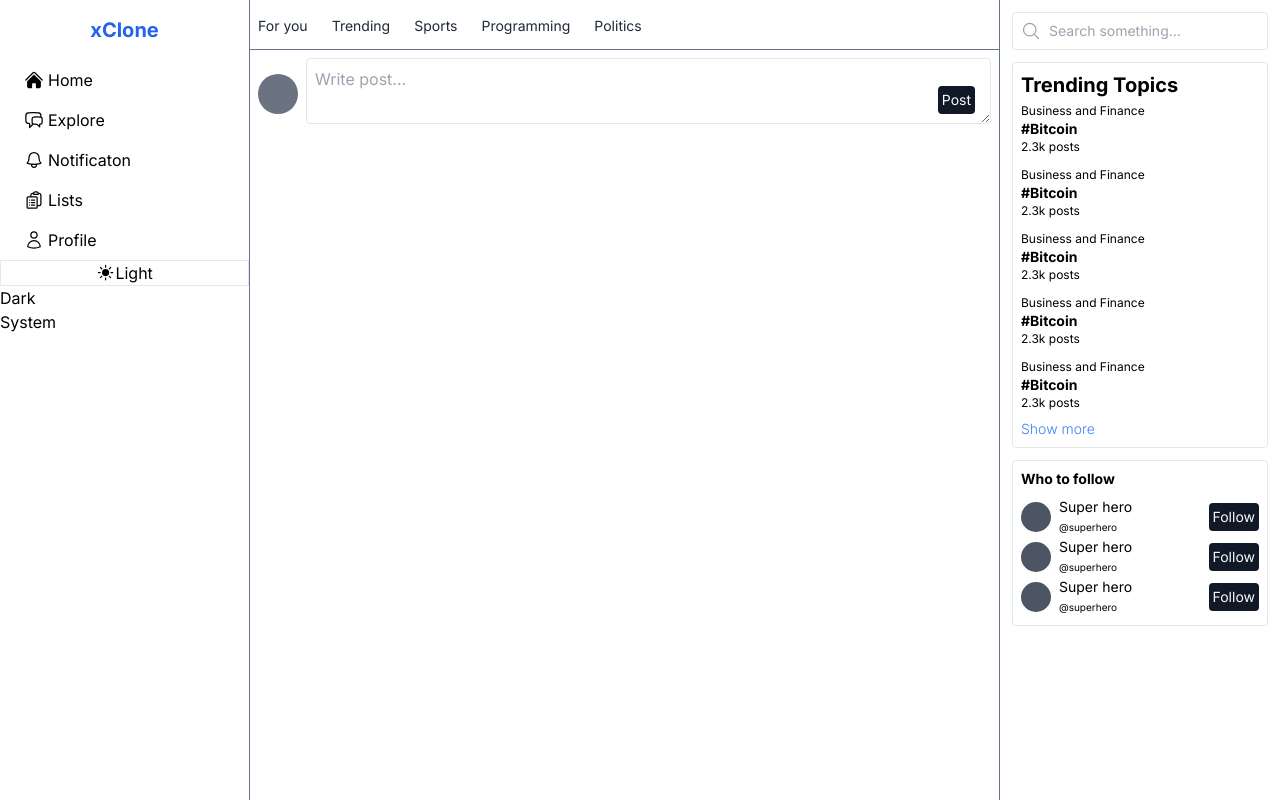
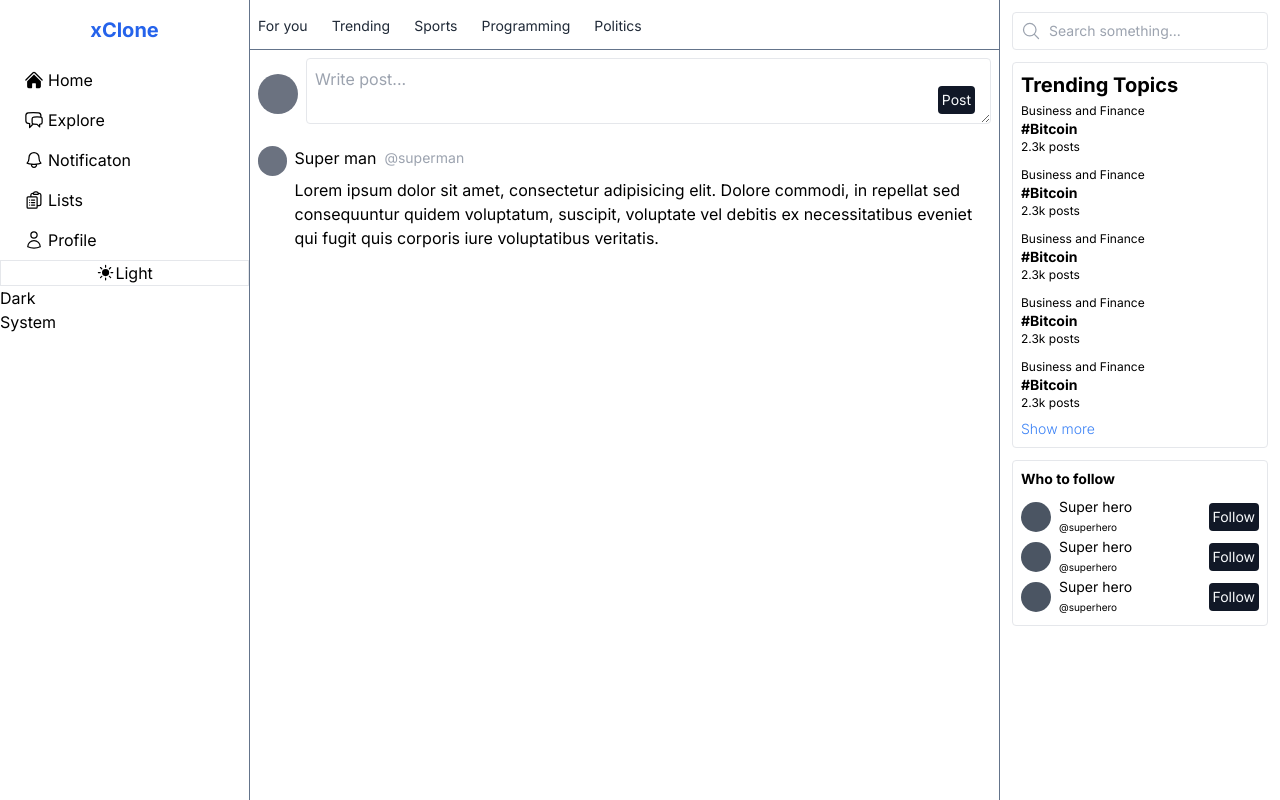
Before and after one commit to ashsajal1/xclone, a Next.js app: page / in a window 1280 px wide. Built offline with nearby package versions, Linux system fonts and the light colour scheme.

Commit message:
Create a post skleton

```diff
--- a/src/app/page.tsx
+++ b/src/app/page.tsx
@@ -1,5 +1,6 @@
 'use client';
 import LeftSideBar from "@/components/left-sidebar";
+import Post from "@/components/post";
 import RightSidebar from "@/components/right-sidebar";
 import WritePost from "@/components/write-post";
 import { useState } from "react"
@@ -26,6 +27,7 @@ export default function Home() {
             ))}
           </div>
           <WritePost />
+          <Post />
         </nav>
         <RightSidebar />
       </main>
--- /dev/null
+++ b/src/components/post.tsx
@@ -0,0 +1,20 @@
+import React from 'react'
+
+export default function Post() {
+    return (
+        <div className='p-2'>
+            <div className='flex items-start gap-2 w-full'>
+                <div className='h-[30px] w-[30px] rounded-full bg-gray-500'></div>
+
+                <div className='flex flex-col gap-2 w-full'>
+                    <div className='flex gap-2 items-center'>
+                    <p>Super man</p>
+                    <p className='text-sm text-gray-400'>@superman</p>
+                    </div>
+
+                    <p>Lorem ipsum dolor sit amet, consectetur adipisicing elit. Dolore commodi, in repellat sed consequuntur quidem voluptatum, suscipit, voluptate vel debitis ex necessitatibus eveniet qui fugit quis corporis iure voluptatibus veritatis.</p>
+                </div>
+            </div>
+        </div>
+    )
+}
```
